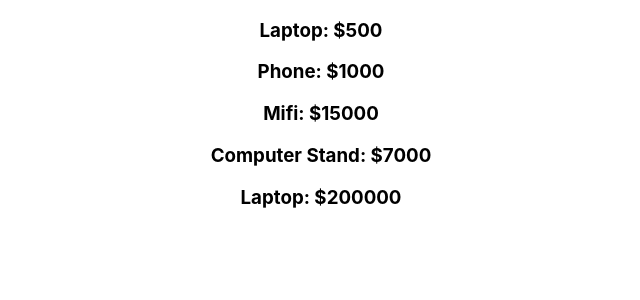
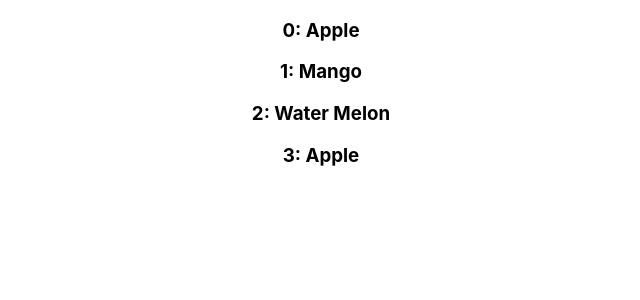
Before and after one commit to Uncle-Solomon/Learning_React, a React (Create React App) app: page / in a window 1280 px wide. Shown: the top 300 px of the page, without its empty margins (319-959 px from the left). Built offline with nearby package versions, Linux system fonts and the light colour scheme.

Commit message:
End of lesson 28 - rendering arrays using index as unique key

```diff
--- a/src/components/product.js
+++ b/src/components/product.js
@@ -32,7 +32,15 @@ const Product = () => {
       {product.name}: ${product.price}
     </h3>
   ));
-  return <div>{productList}</div>;
+
+  const fruits = ["Apple", "Mango", "Water Melon", "Apple"];
+  const fruitList = fruits.map((fruit, index) => (
+    <h3 key={index}>
+      {index}: {fruit}
+    </h3>
+  ));
+
+  return <div>{fruitList}</div>;
 };
 
 export default Product;
```
